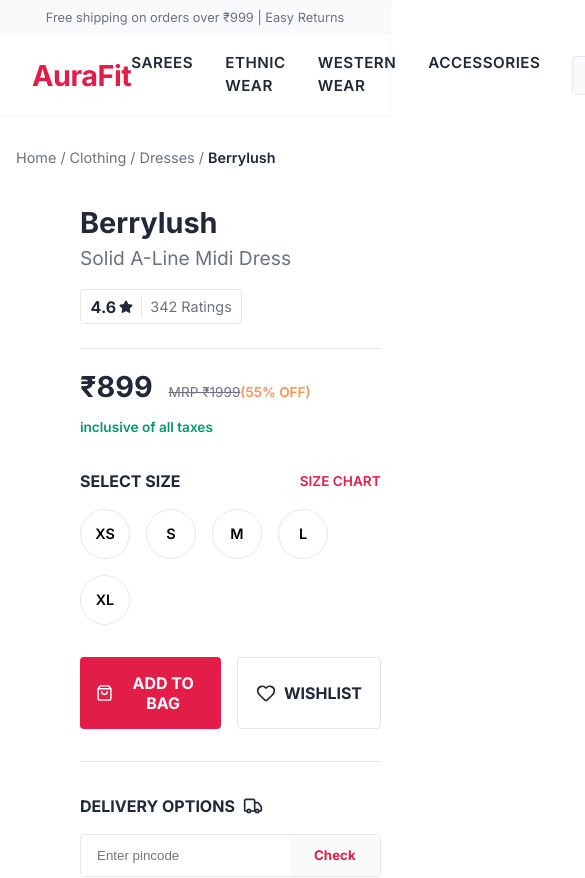
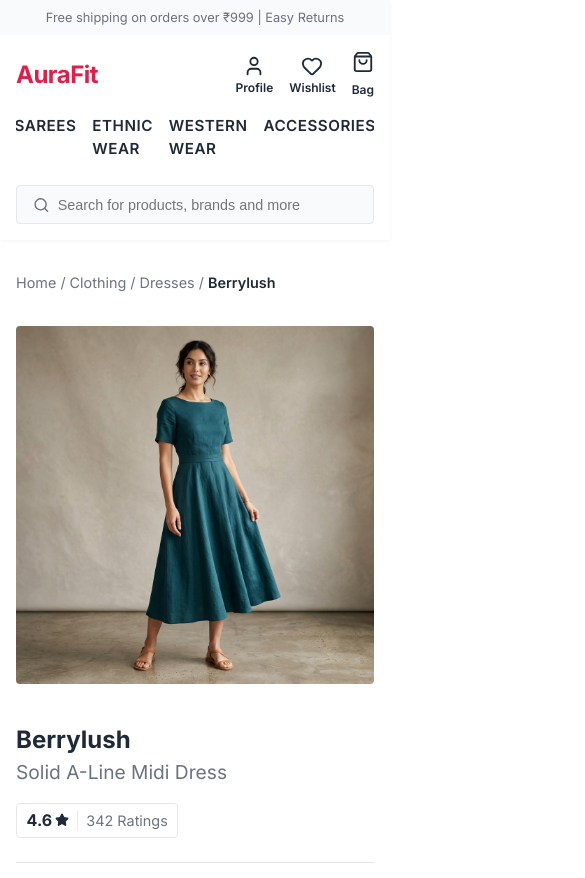
Before and after one commit to supportexpensehub/online-dressing-website, a React (Vite) app: page /#/product/dress-1 in a window 390 px wide. Shown: the top 878 px of the page, 585 px wide, since content can reach past the window. Built offline with nearby package versions, Linux system fonts and the light colour scheme.

Commit message:
Add responsive mobile design

```diff
--- a/src/index.css
+++ b/src/index.css
@@ -1050,3 +1050,78 @@ button {
   align-items: center;
   gap: 1rem;
 }
+
+/* ------------------- RESPONSIVE DESIGN (MOBILE) ------------------- */
+@media (max-width: 768px) {
+  /* Header */
+  .header-main {
+    flex-wrap: wrap;
+    height: auto;
+    padding: 1rem;
+  }
+  .header-logo h1 {
+    font-size: 1.5rem;
+  }
+  .header-actions {
+    gap: 1rem;
+  }
+  .header-nav {
+    order: 3;
+    width: 100%;
+    justify-content: center;
+    margin-top: 1rem;
+    gap: 1rem;
+    overflow-x: auto;
+    padding-bottom: 0.5rem;
+  }
+  .header-search {
+    order: 4;
+    width: 100%;
+    max-width: 100%;
+    margin: 1rem 0 0 0;
+  }
+
+  /* Hero & Categories */
+  .hero-banner {
+    height: 50vh;
+    padding: 0 1.5rem;
+  }
+  .hero-content h1 {
+    font-size: 2.5rem;
+  }
+  .category-grid {
+    grid-template-columns: 1fr;
+  }
+
+  /* Products */
+  .products-grid {
+    grid-template-columns: repeat(auto-fill, minmax(160px, 1fr));
+    gap: 1rem;
+  }
+
+  /* Layouts */
+  .plp-layout, .pdp-layout, .cart-layout, .checkout-layout {
+    flex-direction: column;
+    gap: 2rem;
+  }
+  .plp-sidebar {
+    width: 100%;
+  }
+
+  /* PDP */
+  .pdp-brand {
+    font-size: 1.5rem;
+  }
+  .pdp-price-box .price {
+    font-size: 1.5rem;
+  }
+
+  /* Cart */
+  .cart-item {
+    flex-direction: column;
+  }
+  .cart-item-img {
+    width: 100%;
+    margin-bottom: 1rem;
+  }
+}
```
